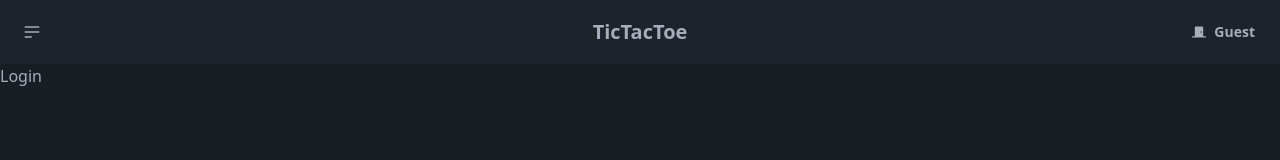
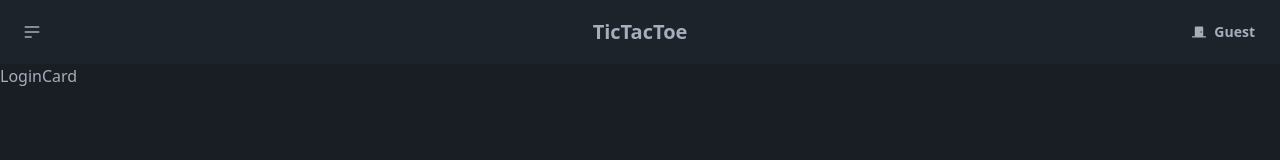
Before and after one commit to IRDunno/TicTacToe, a React (Vite) app in the folder client/: page /login in a window 1280 px wide. Shown: the top 160 px of the page. Built offline with nearby package versions, Linux system fonts and the light colour scheme.

Commit message:
feat: login card initial

```diff
--- /dev/null
+++ b/client/src/components/LoginCard.jsx
@@ -0,0 +1,9 @@
+import React from 'react'
+
+const LoginCard = () => {
+  return (
+    <div>LoginCard</div>
+  )
+}
+
+export default LoginCard
--- a/client/src/pages/Login.jsx
+++ b/client/src/pages/Login.jsx
@@ -1,9 +1,12 @@
-import React from 'react'
+import React from "react";
+import LoginCard from "../components/LoginCard";
 
 const Login = () => {
   return (
-    <div>Login</div>
-  )
-}
+    <div className="flex">
+      <LoginCard />
+    </div>
+  );
+};
 
-export default Login
+export default Login;
```
